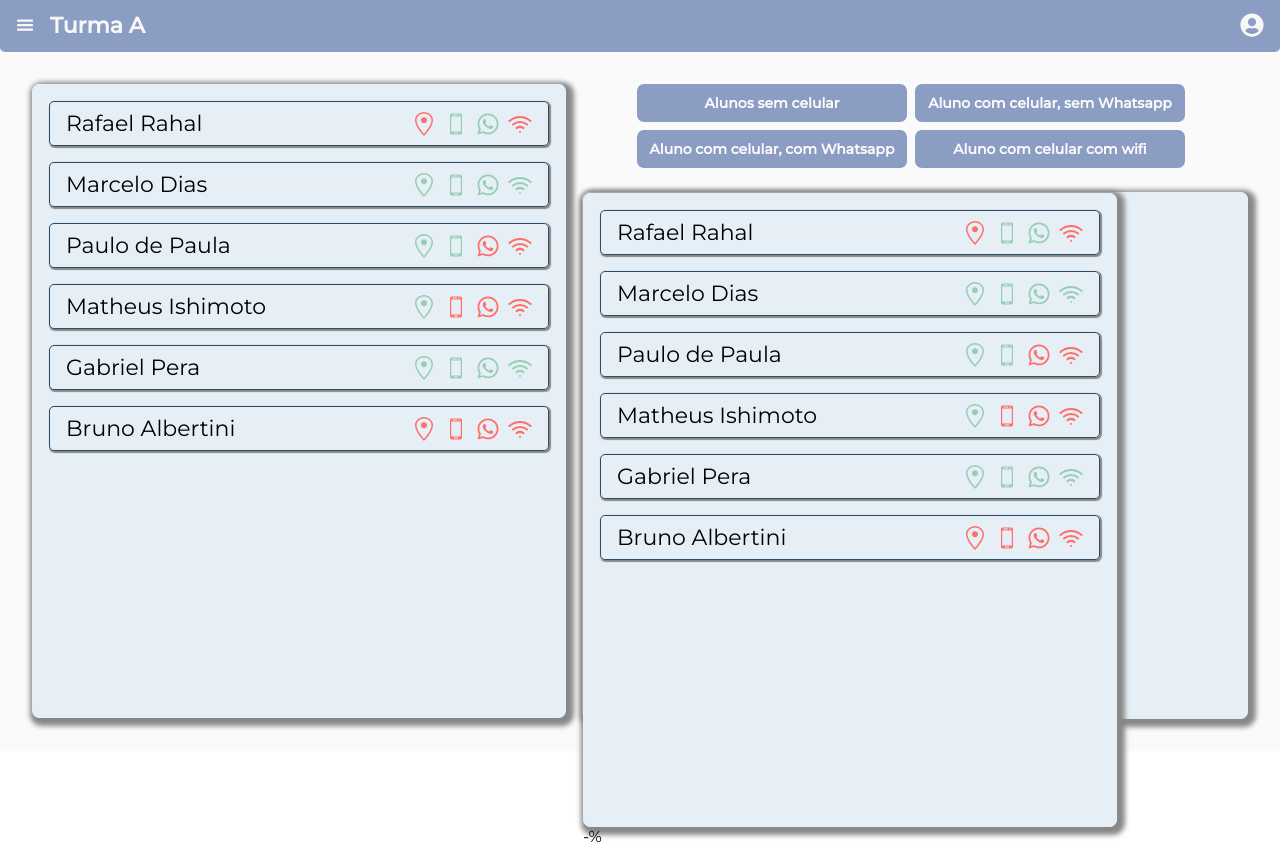
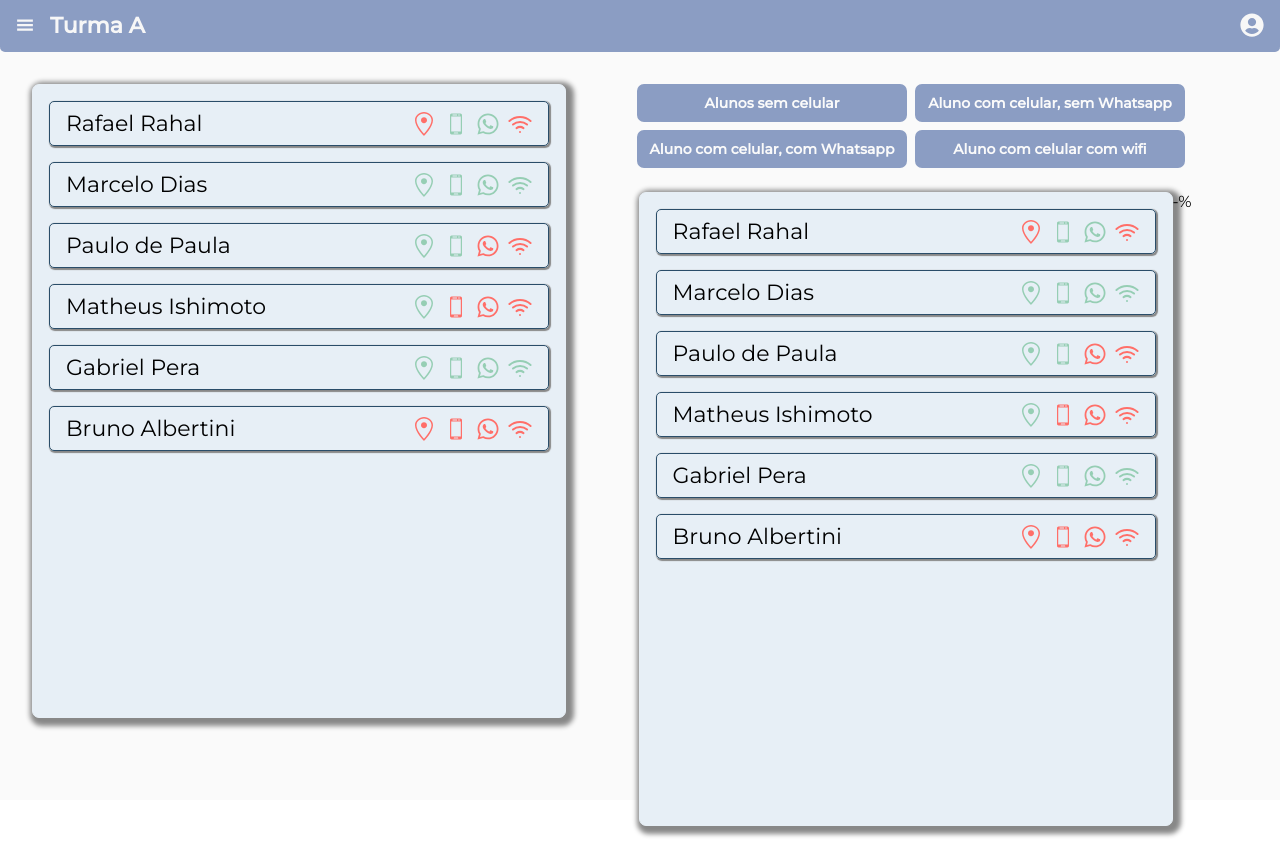
Before and after one commit to marcelodof/hackthon-covid, a React (Create React App) app in the folder front/: page / in a window 1280 px wide. Built offline with nearby package versions, Linux system fonts and the light colour scheme.

Commit message:
fix sizes of containers

```diff
--- a/front/src/App.css
+++ b/front/src/App.css
@@ -9,4 +9,5 @@
 .App {
     font-family: 'Montserrat', sans-serif;
     background-color: #FAFAFA;
+    height: 100vh;
 }
--- a/front/src/Components/StudentsFilter/StudentsFilter.css
+++ b/front/src/Components/StudentsFilter/StudentsFilter.css
@@ -15,12 +15,9 @@
 }
 
 .filter-content {
-    height: 525px;
     margin-top: 16px;
-    background-color: #e7eff6;
-    border: 1px solid #e7eff6;
-    border-radius: 7px;
-    box-shadow: 3px 3px 5px 5px #888888;
+    display: flex;
+    justify-content: center;
 }
 
 .button {
```
